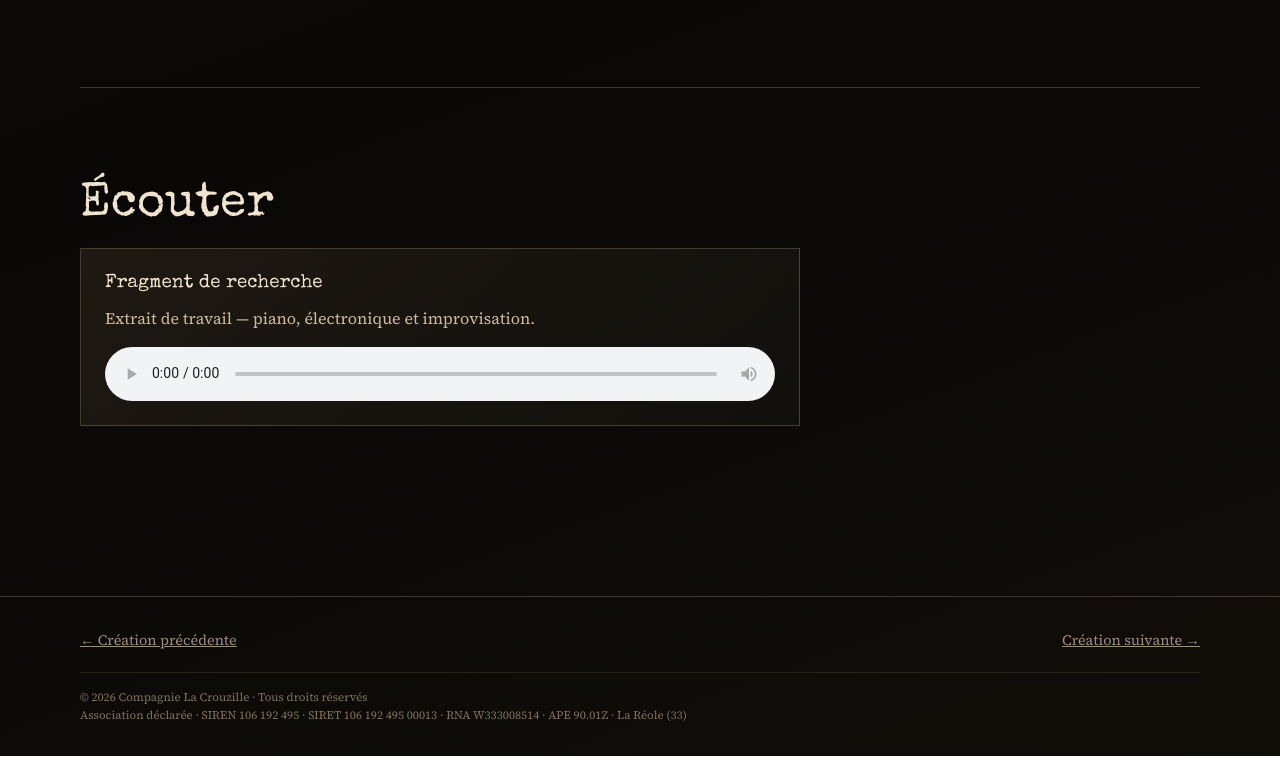
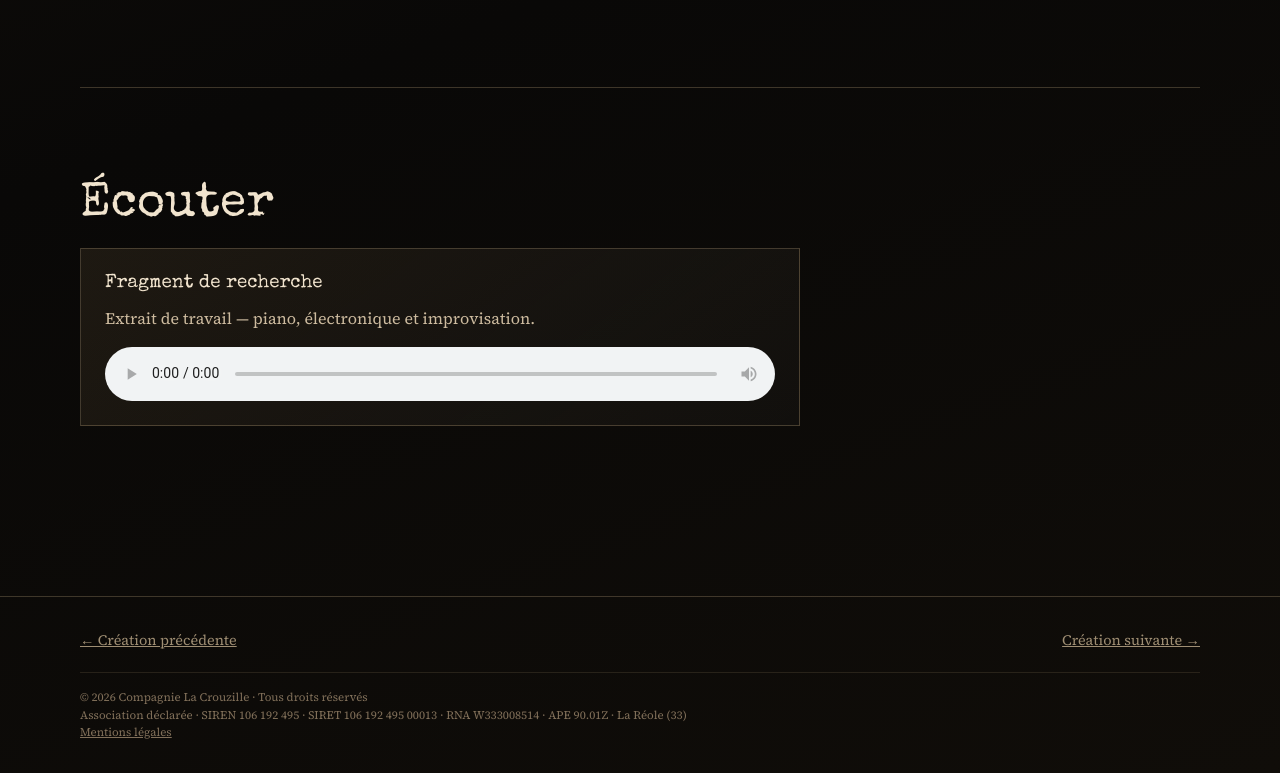
Before and after one commit to arnaudsubra-afk/cie-la-crouzille-site, a plain HTML site: page carnet-de-voyage.html in a window 1280 px wide. Shown: the part 924-1697 px from the top of the page. Drawn offline with nearby package versions, Linux system fonts and the light colour scheme.

Commit message:
Ajoute le lien vers les mentions légales

```diff
--- a/carnet-de-voyage.html
+++ b/carnet-de-voyage.html
@@ -78,7 +78,11 @@
   </main>
   <footer class="site-footer">
     <div class="site-footer-inner"><a href="/carnet-de-notes">← Création précédente</a><a href="/elle-sappelle-b">Création suivante →</a></div>
-    <div class="site-legal"><span>© 2026 Compagnie La Crouzille · Tous droits réservés</span><span>Association déclarée · SIREN 106 192 495 · SIRET 106 192 495 00013 · RNA W333008514 · APE 90.01Z · La Réole (33)</span></div>
+    <div class="site-legal">
+      <span>© 2026 Compagnie La Crouzille · Tous droits réservés</span>
+      <span>Association déclarée · SIREN 106 192 495 · SIRET 106 192 495 00013 · RNA W333008514 · APE 90.01Z · La Réole (33)</span>
+      <span><a href="/mentions-legales">Mentions légales</a></span>
+    </div>
   </footer>
   <script src="script.js"></script>
 </body>
```
